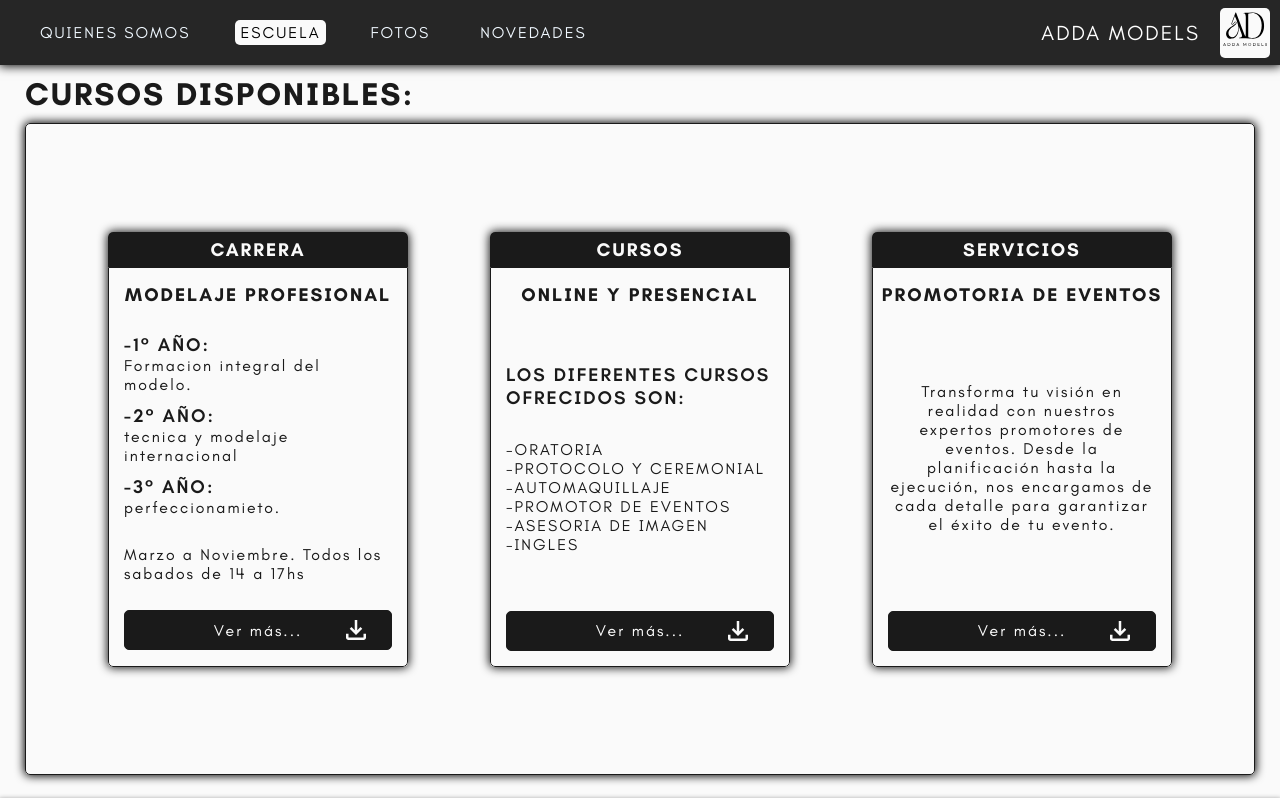
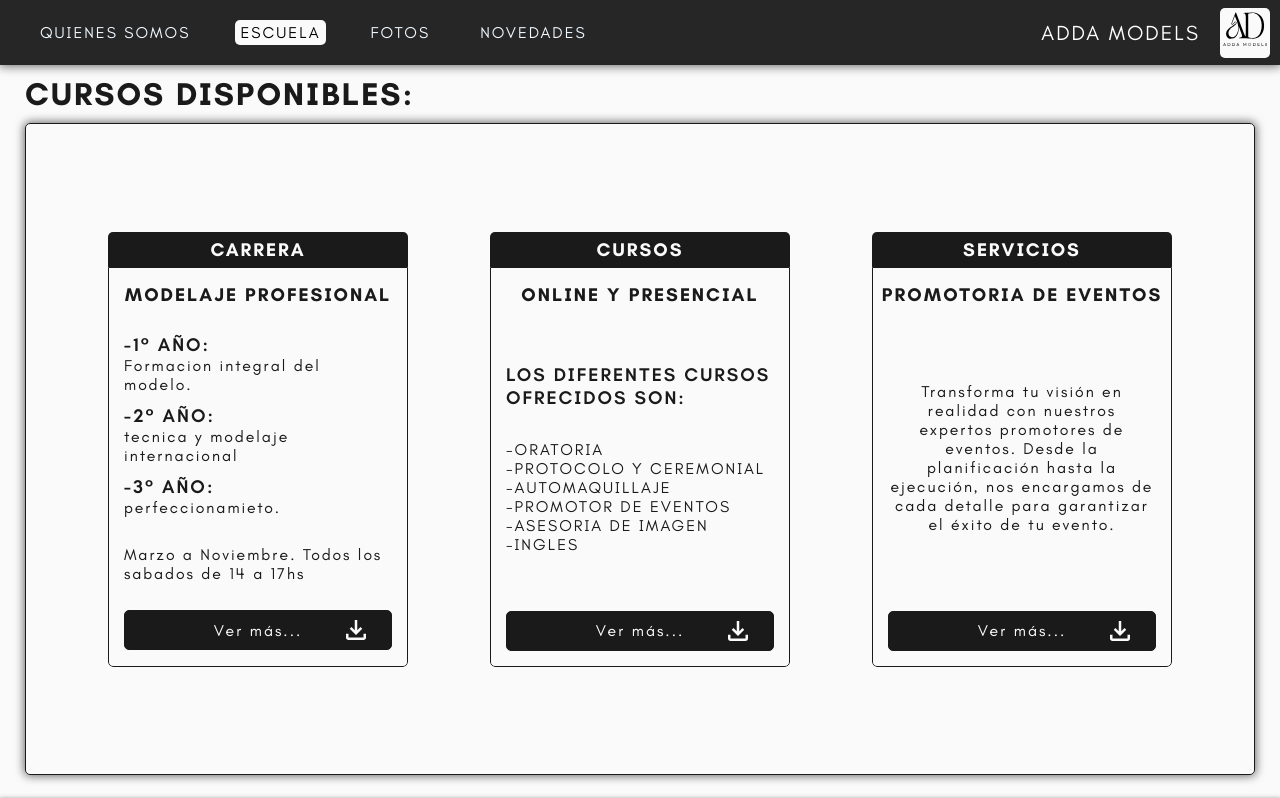
Before and after one commit to elianbenjamin/Adda, a React (Vite) app: page /school in a window 1280 px wide. Shown: the top 798 px of the page. Built offline with nearby package versions, Linux system fonts and the light colour scheme.

Commit message:
box shadow fixed

```diff
--- a/src/index.scss
+++ b/src/index.scss
@@ -1,10 +1,6 @@
-$cream: #f2ede9;
-$beige: #fbe7d9;
-$pink: #ffb8b8;
 $page-padding: 65px 25px 25px 25px;
 $lineHeight: 1.6;
-// $lightBlue: #b0b3ea;
-$boxShadow: 0px 0px 10px 1px;
+$boxShadow: 0px 0px 10px 1px rgba(0, 0, 0, 0.6);
 $darkGray: #1A1A1A;
 $darkGrayHover: rgb(38, 38, 38);
 $white: rgb(250, 250, 250);
```
